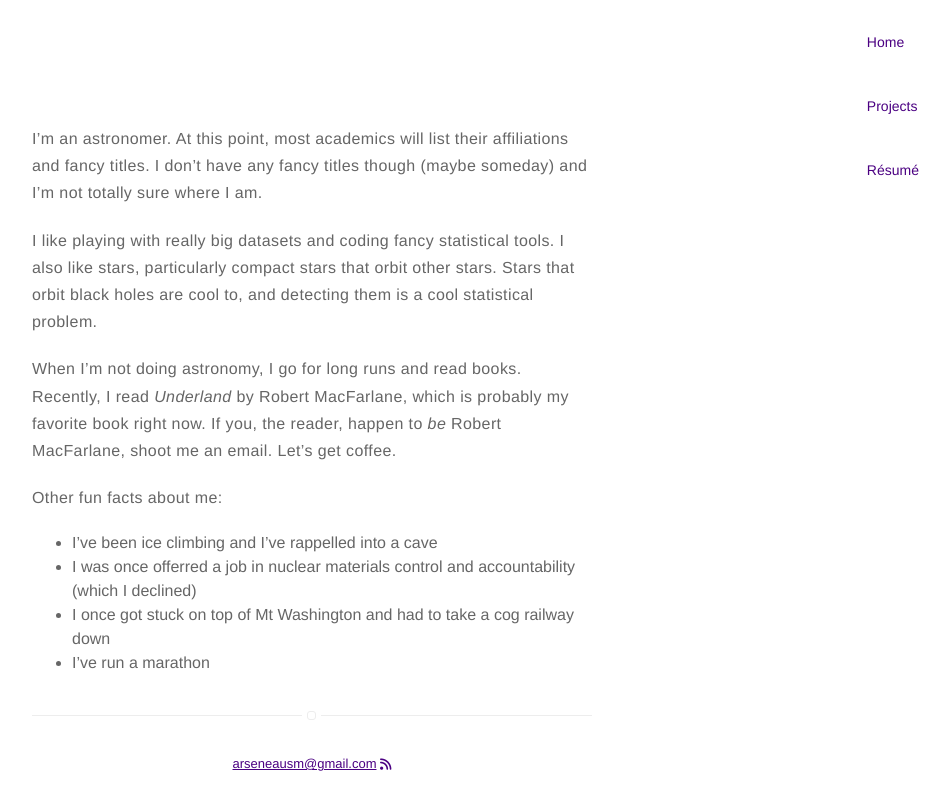
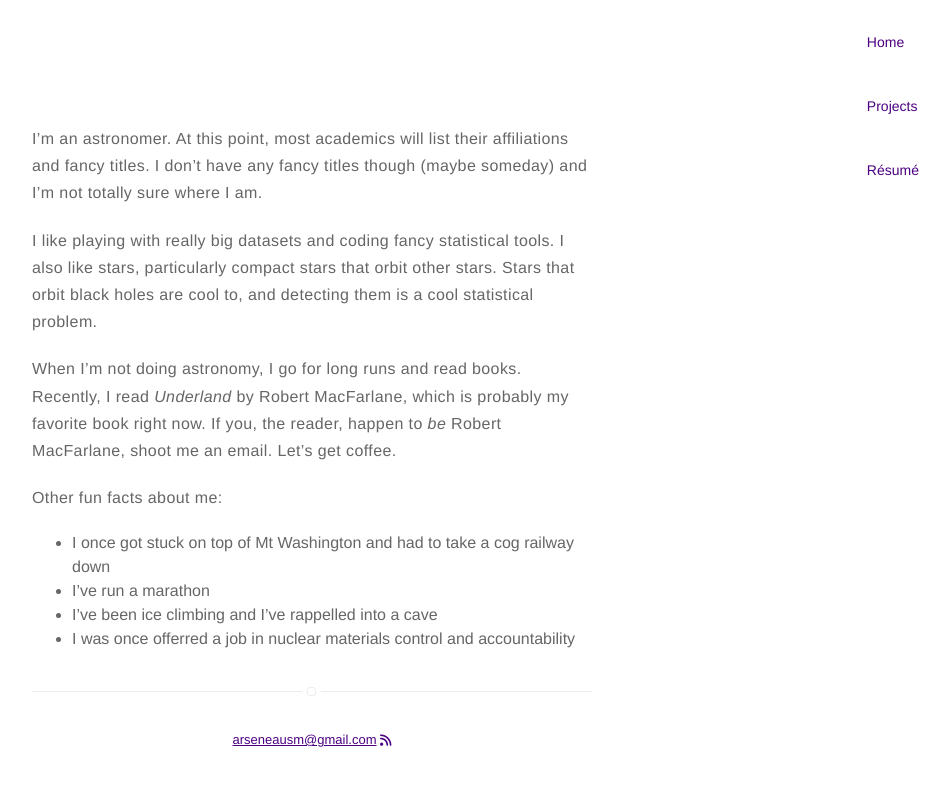
Before and after one commit to stefanarseneau/stefanarseneau.github.io, a Jekyll site: the page built from about.md, in a window 1280 px wide. Shown: the top 810 px of the page, without its empty margins (328-1278 px from the left). Built offline with Jekyll 4.4.1, drawn with Linux system fonts in a browser that asks for light colours; nearby versions of some CDN libraries.

Commit message:
Update about.md

```diff
--- a/about.md
+++ b/about.md
@@ -14,7 +14,7 @@ When I'm not doing astronomy, I go for long runs and read books. Recently, I rea
 to *be* Robert MacFarlane, shoot me an email. Let's get coffee.
 
 Other fun facts about me:
-- I've been ice climbing and I've rappelled into a cave
-- I was once offerred a job in nuclear materials control and accountability (which I declined)
 - I once got stuck on top of Mt Washington and had to take a cog railway down
 - I've run a marathon
+- I've been ice climbing and I've rappelled into a cave
+- I was once offerred a job in nuclear materials control and accountability
```
